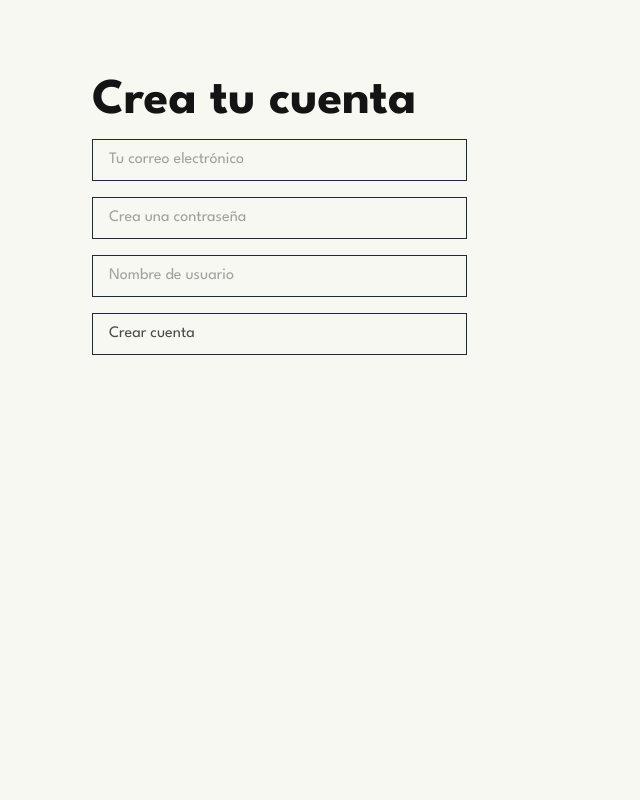
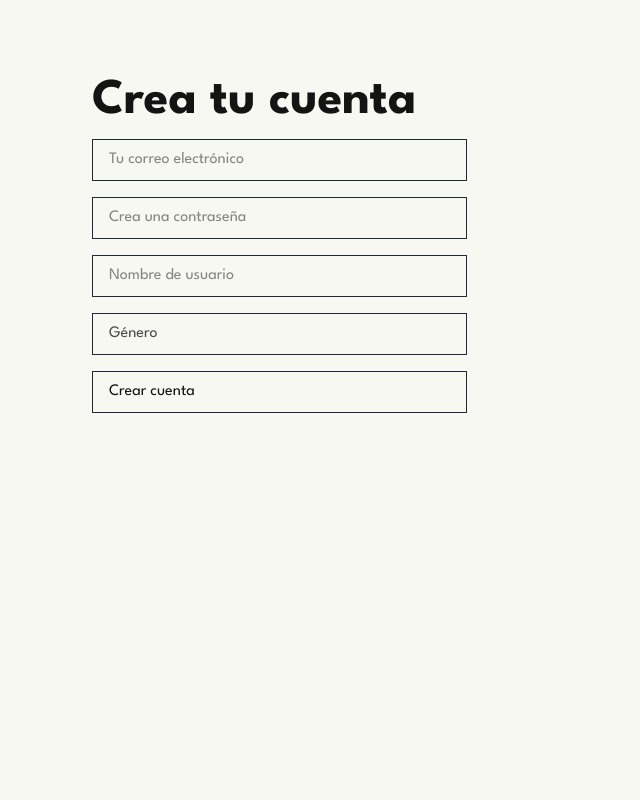
Before and after one commit to FedeLupianez/Librevento_control, a SvelteKit app in the folder Frontend/: page /signup in a window 1280 px wide. Shown: the top 800 px of the page, without its empty margins (0-640 px from the left). Built offline with nearby package versions, Linux system fonts and the light colour scheme; no server answers; some icons are missing.

Commit message:
Termino la página de create account

```diff
--- a/Frontend/src/routes/signup/+page.svelte
+++ b/Frontend/src/routes/signup/+page.svelte
@@ -1,10 +1,14 @@
 <script lang="ts">
 	import { user } from '$lib/stores/user';
 	import { API_ROUTES } from '$lib/routes';
+	import {theme} from '$lib/stores/theme'
+	import Icon from '@iconify/svelte';
 
 	let name: string = '';
 	let email: string = '';
 	let password: string = '';
+	let gender: string = '';
+	let view_gender_menu: boolean = false;
 
 	const getGender = async (name: string): Promise<string> => {
 		try {
@@ -19,8 +23,9 @@
 
 	const handleSignUp = async () => {
 		const imageUrl: string = `https://ui-avatars.com/api/?name=${name.replace(' ', '+')}&size=128&background=random&color=fff&rounded=true&format=svg`;
-		const sexo: Promise<string> = getGender(name);
+		// const sexo: Promise<string> = getGender(name);
 		console.log(email);
+		console.log(gender);
 
 		const response = await fetch(API_ROUTES.USER.CREATE, {
 			method: 'POST',
@@ -31,7 +36,7 @@
 				nombre: name,
 				email: email,
 				clave: password,
-				sexo: (await sexo).toString(),
+				sexo: gender,
 				foto_perfil: imageUrl
 			}),
 			credentials: 'include'
@@ -49,7 +54,10 @@
 	<meta name="description" content="Crear una Cuenta" />
 </svelte:head>
 
-<div class="mr-10 flex min-h-screen flex-col items-start">
+<div class="mr-10 flex min-h-screen flex-col items-start relative">
+	<Icon icon="bx:leaf" class="absolute top-0 -right-20 w-200 h-auto {$theme === 'dark'
+		? 'text-[#5b6950]'
+		: 'text-[#7A9660]'} z-[-1]"/>
 	<span
 		class="
 		mt-8
@@ -57,7 +65,8 @@
 		text-left
 		text-[50px]
 		font-bold
-		text-[#141414]">Crea tu cuenta</span
+		{$theme == 'dark' ? 'text-[#ffffff]' : 'text-[#141414]'}
+		">Crea tu cuenta</span
 	>
 
 	{#if !$user}
@@ -68,7 +77,8 @@
 				placeholder="Tu correo electrónico"
 				class="
 					w-[375px]
-					border border-gray-800
+					border
+					{$theme == 'dark' ? 'text-[#ffffff] border-[#ffffff]' : 'text-[#141414] border-gray-800'}
 					px-4 py-2
 					text-left text-[15px]"
 				bind:value={email}
@@ -81,7 +91,8 @@
 				placeholder="Crea una contraseña"
 				class="
 					w-[375px]
-					border border-gray-800
+					border
+					{$theme == 'dark' ? 'text-[#ffffff] border-[#ffffff]' : 'text-[#141414] border-gray-800'}
 					px-4 py-2
 					text-left text-[15px]"
 				bind:value={password}
@@ -94,7 +105,8 @@
 				placeholder="Nombre de usuario"
 				class="
 					w-[375px]
-					border border-gray-800
+					border
+					{$theme == 'dark' ? 'text-[#ffffff] border-[#ffffff]' : 'text-[#141414] border-gray-800'}
 					px-4 py-2
 					text-left text-[15px]"
 				id="name-input"
@@ -102,11 +114,35 @@
 				required
 			/>
 
+			<div class="group relative border justify-start {$theme == 'dark' ? 'border-white' : 'border-gray-800'}">
+				<button on:click={() => {
+					view_gender_menu = !view_gender_menu;
+				}} class="w-full text-start px-4 py-2">
+				{#if gender}
+				{gender}
+				{:else}
+				Género
+				{/if}
+				</button>
+
+				{#if view_gender_menu}
+				<div class="flex items-center justify-start flex-col">
+					<button class=" w-full border-r-0 border-l-0 border-t-1 border-b-1 border-gray-800 py-2 px-4 cursor-pointer hover:bg-gray-800 hover:text-white" on:click={() => {gender = 'male'; view_gender_menu=false}}>Hombre</button>
+					<button class=" w-full border-r-0 border-l-0 border-b-1 border-gray-800 py-2 px-4 cursor-pointer hover:bg-gray-800 hover:text-white" on:click={() => {gender = 'female'; view_gender_menu=false}}>Mujer</button>
+					<button class=" w-full border-r-0 border-l-0 border-b-1 border-gray-800 py-2 px-4 cursor-pointer hover:bg-gray-800 hover:text-white" on:click={() => {gender = 'unknow'; view_gender_menu=false}}>No Binario</button>
+				</div>
+				{/if}
+
+			</div>
+
+
+
 			<button
 				type="submit"
 				class="
 				w-[375px]
-					border border-gray-800
+					border
+					{$theme == 'dark' ? 'text-[#ffffff] border-[#ffffff]' : 'text-[#141414] border-gray-800'}
 					px-4 py-2
 					text-left text-[15px]"
 				id="signup-button"
```
